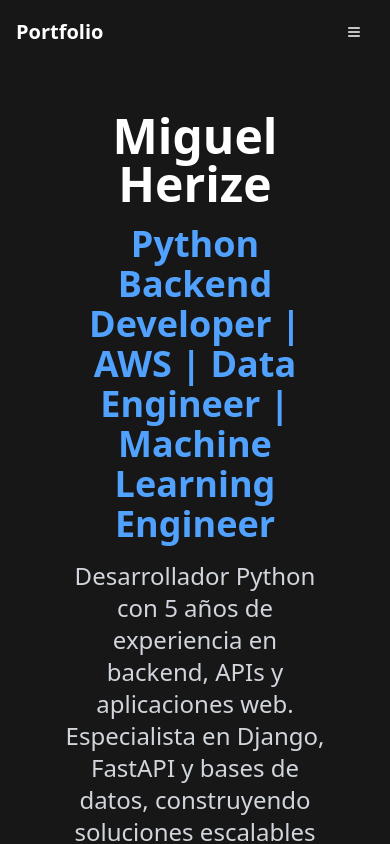
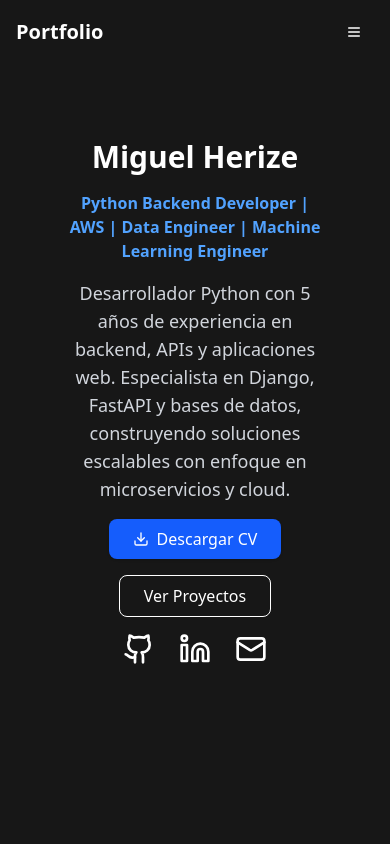
Before and after one commit to migherize/portafolio, a React (Vite) app: page / in a window 390 px wide. Shown: the top 844 px of the page. Built offline with nearby package versions, Linux system fonts and the light colour scheme.

Commit message:
add minor change text mobile

```diff
--- a/src/components/HeroSectionCard/HeroSectionCard.jsx
+++ b/src/components/HeroSectionCard/HeroSectionCard.jsx
@@ -53,13 +53,13 @@ export default function HeroSection({
 
       {/* Content */}
       <div className="relative z-10 max-w-4xl mx-auto text-center space-y-4 px-4">
-        <h1 className="text-5xl md:text-6xl font-bold">{name}</h1>
+      <h1 className="text-3xl sm:text-4xl md:text-6xl font-bold">{name}</h1>
         {title && (
-          <h2 className="text-4xl md:text-4xl font-semibold text-blue-400">
+          <h2 className="text-1xl sm:text-3xl md:text-4xl font-semibold text-blue-400">
             {title}
           </h2>
         )}
-        <p className="text-2xl text-gray-300">{bio}</p>
+        <p className="text-lg sm:text-xl md:text-2xl text-gray-300">{bio}</p>
 
         {/* Botones */}
         <div className="flex gap-4 justify-center flex-wrap">
```
